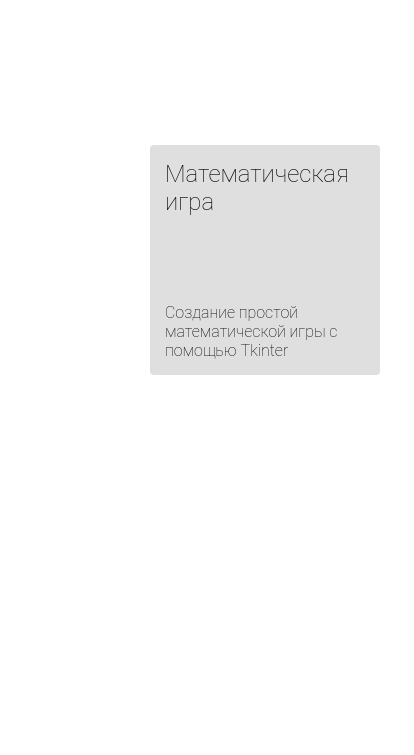
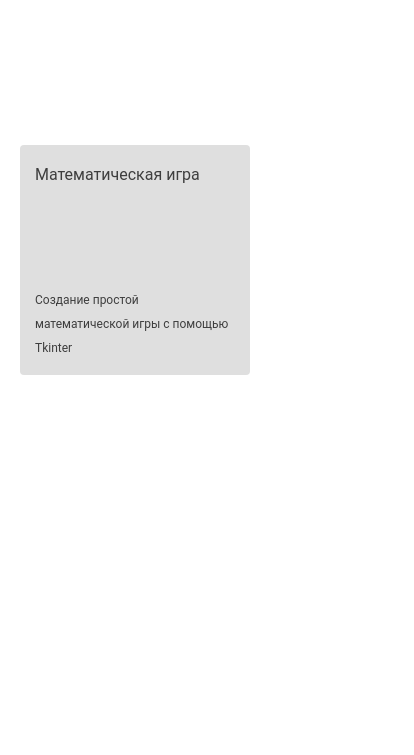
Before and after one commit to Falbue/classroom-code, a plain HTML site: page index.html in a window 390 px wide. Shown: the part 465-1220 px from the top of the page, 414 px wide, since content can reach past the window. Drawn offline with Linux system fonts and the light colour scheme.

Commit message:
добавлены новые стили для мобильных устройств

```diff
--- a/index.html
+++ b/index.html
@@ -6,6 +6,7 @@
     <link rel="stylesheet" href="styles/objects_style.css">
     <link rel="stylesheet" href="styles/position_style.css">
     <link rel="stylesheet" href="styles/dlc.css">
+    <link rel="stylesheet" href="styles/mobile_style.css">
     <title>Главная</title>
 </head>
 <body>
```
